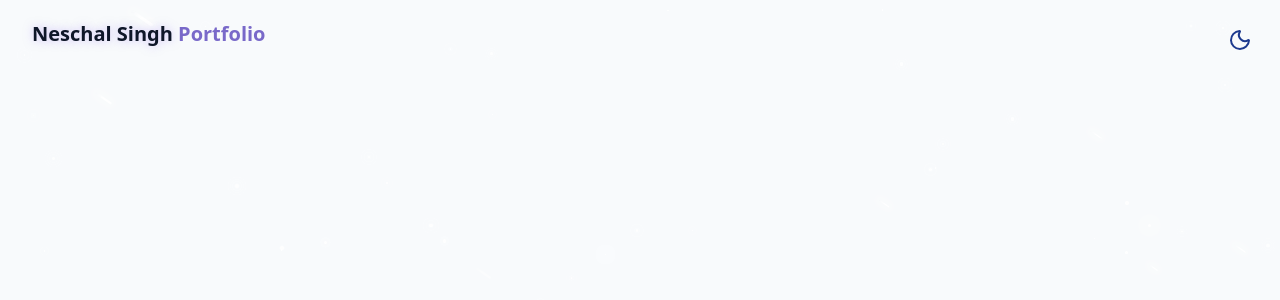
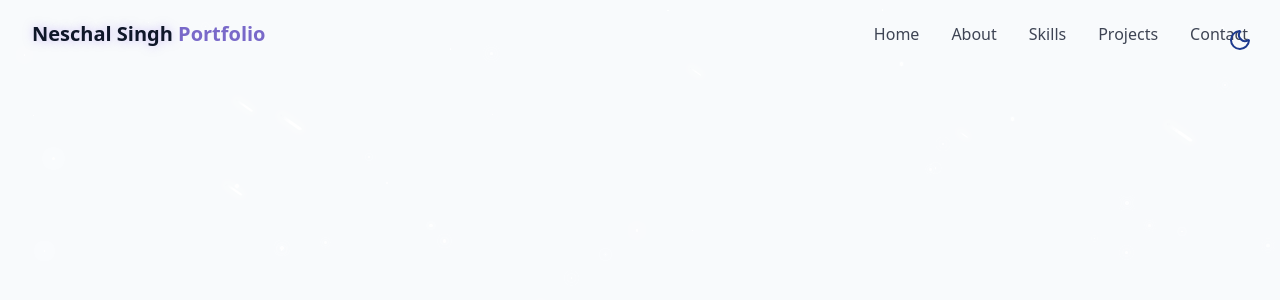
Before and after one commit to neschal-s/portfolio, a React (Vite) app: page / in a window 1280 px wide. Shown: the top 300 px of the page. Built offline with nearby package versions, Linux system fonts and the light colour scheme.

Commit message:
Added the navabar section for desktop nav

```diff
--- a/src/components/Navbar.jsx
+++ b/src/components/Navbar.jsx
@@ -34,6 +34,16 @@
                 </span>
             </a>
 
+            {/* Deskop nav */}
+            <div className="hidden md:flex space-x-8">
+                {navItems.map((item,key)=>(
+                    <a key={key} href={item.href} className="text-foreground/80 hover:text-primary transition-colors duration-300">
+                        {item.name}
+                    </a>
+                ))}
+            </div>
+
+
 
         </div>
 
```
